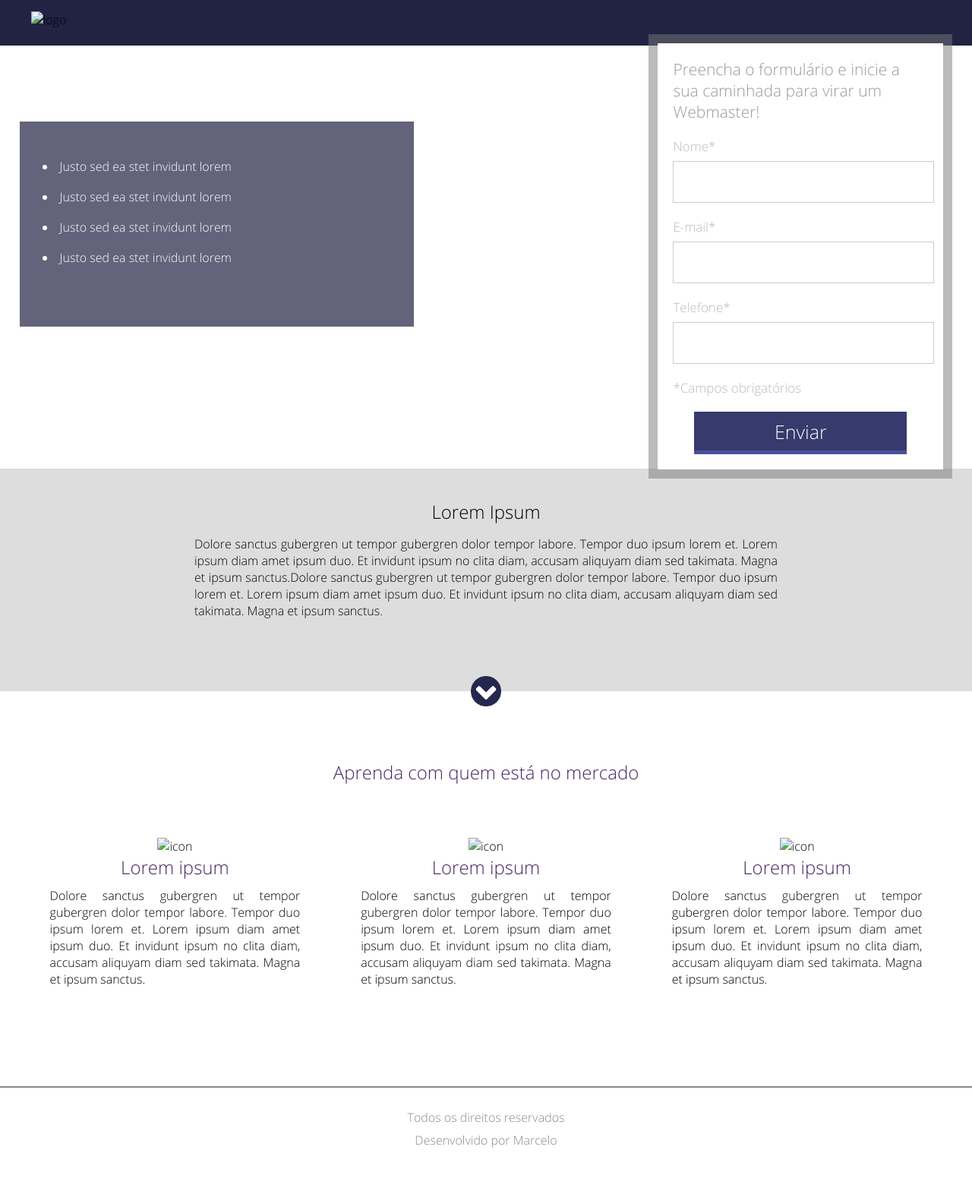
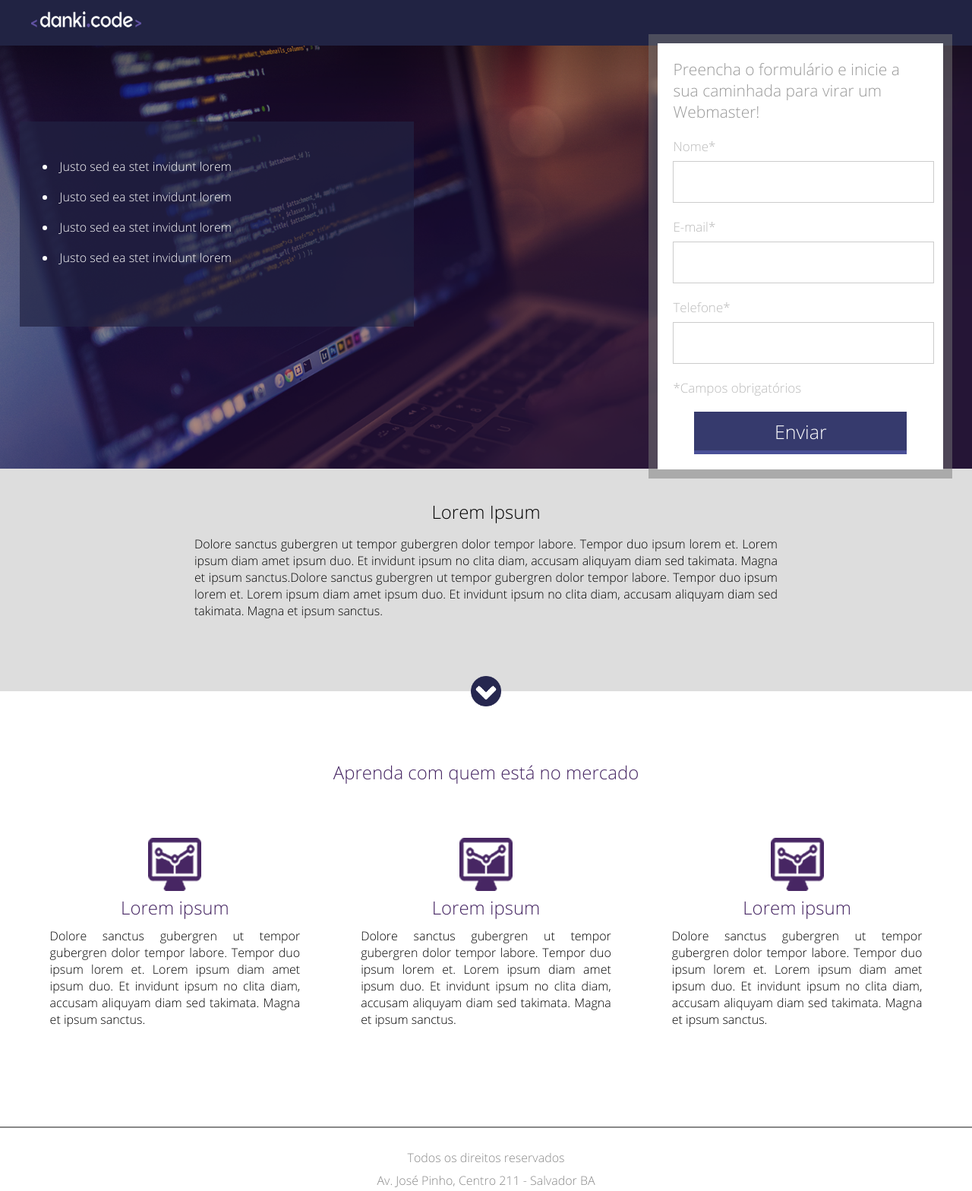
Before and after one commit to felipemsanto/rc-investimentos, a plain HTML site: page index.html in a window 1280 px wide. Shown: the whole page at 76% size. Before the commit the page ends 1532 px from the top, so only its background shows below. Drawn offline with Linux system fonts and the light colour scheme; files whose address does not match are found by name.

Commit message:
Correct base information

```diff
--- a/css/style.css
+++ b/css/style.css
@@ -48,7 +48,7 @@ body {
 	width: 100%;
 	padding: 0 2%;
 	height: 557px;
-	background-image: url('../images/header_bg.png');
+	background-image: url('../img/header_bg.png');
 	background-size: cover;
 	background-position: center;
 }
--- a/index.html
+++ b/index.html
@@ -13,7 +13,7 @@
   <div class="header">
     <!--center-->
     <div class="center">
-      <img src="images/logo.png" alt="logo">
+      <img src="img/logo.png" alt="logo">
     </div>
   </div>
 
@@ -92,7 +92,7 @@
       <div class="container-section">
         <!--container-single-->
         <div class="container-single">
-          <div><img src="images/icon.png" alt="icon"></div>
+          <div><img src="img/icon.png" alt="icon"></div>
           <!--text-container-single-->
           <div class="text-container-single">
             <h2>Lorem ipsum</h2>
@@ -105,7 +105,7 @@
 
         <!--container-single-->
         <div class="container-single">
-          <div><img src="images/icon.png" alt="icon"></div>
+          <div><img src="img/icon.png" alt="icon"></div>
           <!--text-container-single-->
           <div class="text-container-single">
             <h2>Lorem ipsum</h2>
@@ -118,7 +118,7 @@
 
         <!--container-single-->
         <div class="container-single">
-          <div><img src="images/icon.png" alt="icon"></div>
+          <div><img src="img/icon.png" alt="icon"></div>
           <!--text-container-single-->
           <div class="text-container-single">
             <h2>Lorem ipsum</h2>
@@ -129,6 +129,7 @@
           </div>
         </div>
       </div>
+
       <!--********************* clear *********************-->
       <div class="clear"></div>
     </div>
@@ -137,7 +138,7 @@
   <!--********************* footer *********************-->
   <div class="footer">
     <p>Todos os direitos reservados</p>
-    <p>Desenvolvido por Marcelo</p>
+    <p>Av. José Pinho, Centro 211 - Salvador BA</p>
   </div>
 
 
```
